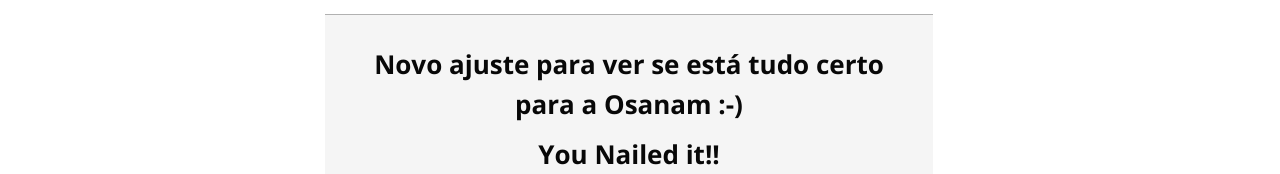
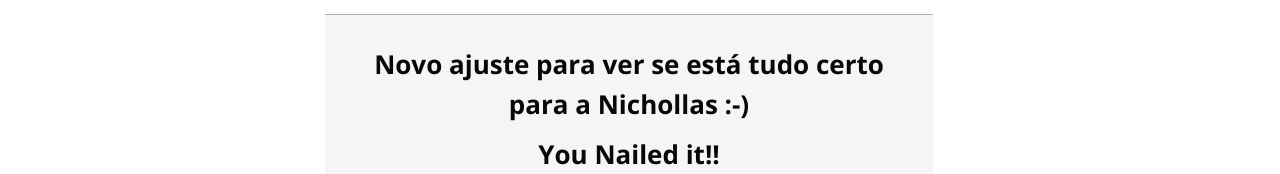
Before and after one commit to nichollascorrealab/jenkins_monitor, a plain HTML site: page index.html in a window 1280 px wide. Shown: the part 536-710 px from the top of the page. Drawn offline with nearby package versions, Linux system fonts and the light colour scheme; a script that the page names is missing.

Commit message:
Commit #3

```diff
--- a/index.html
+++ b/index.html
@@ -94,7 +94,7 @@
                     <article class="row">
                         <div class="span3"></div>
                         <div class="span6 well itemLista">
-                            <h2 data-bind="ifnot:Result">Novo ajuste para ver se está tudo certo para a Osanam :-)</h2>
+                            <h2 data-bind="ifnot:Result">Novo ajuste para ver se está tudo certo para a Nichollas :-)</h2>
                             <h2 data-bind="if:Result">You Nailed it!!</h2>
                             <h2>You've hit <strong data-bind="text:ActualCorrectAmount"></strong>&nbsp;out of <span data-bind="text:QuestionsAmount + 1"></span>&nbsp;questions!</h2>
                             <h2 data-bind="ifnot:Result">You needed <span data-bind="text:MinCorrectAmount"></span>&nbsp;hits to succeed.</h2>
```
